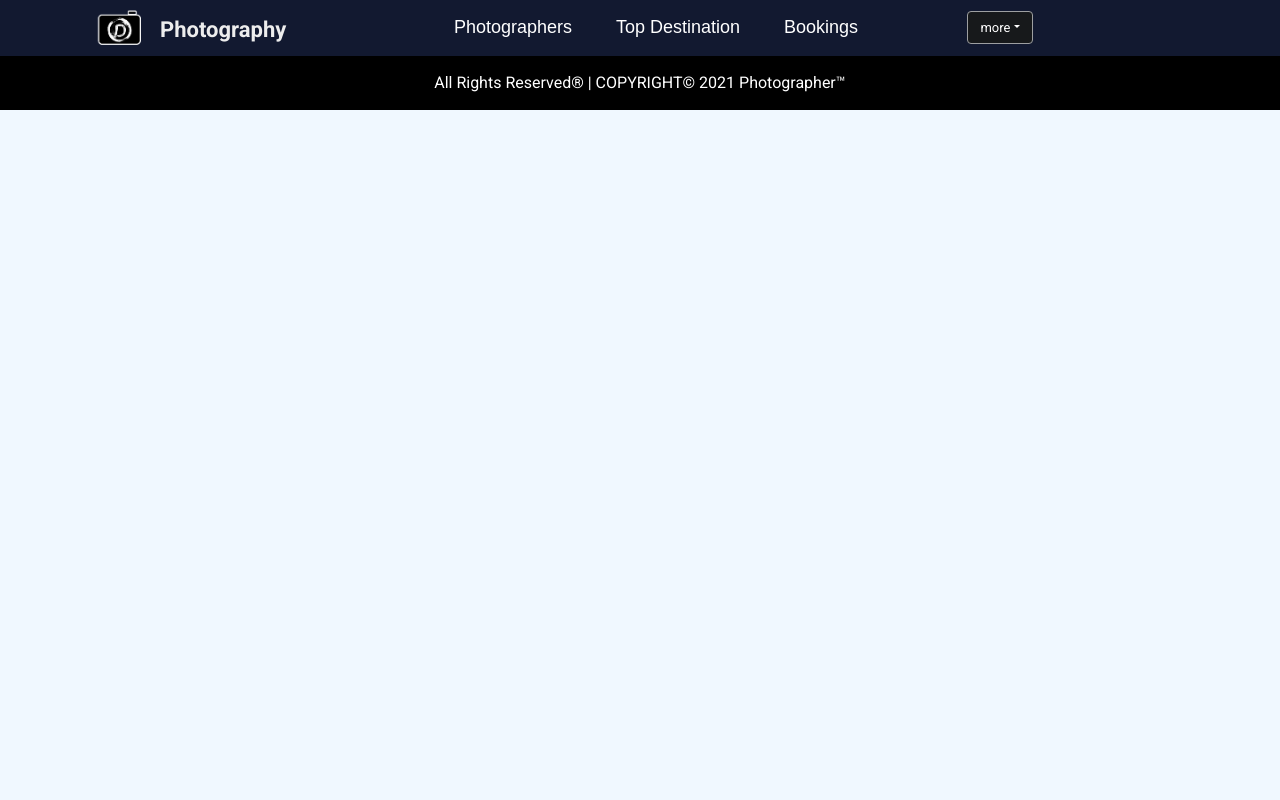
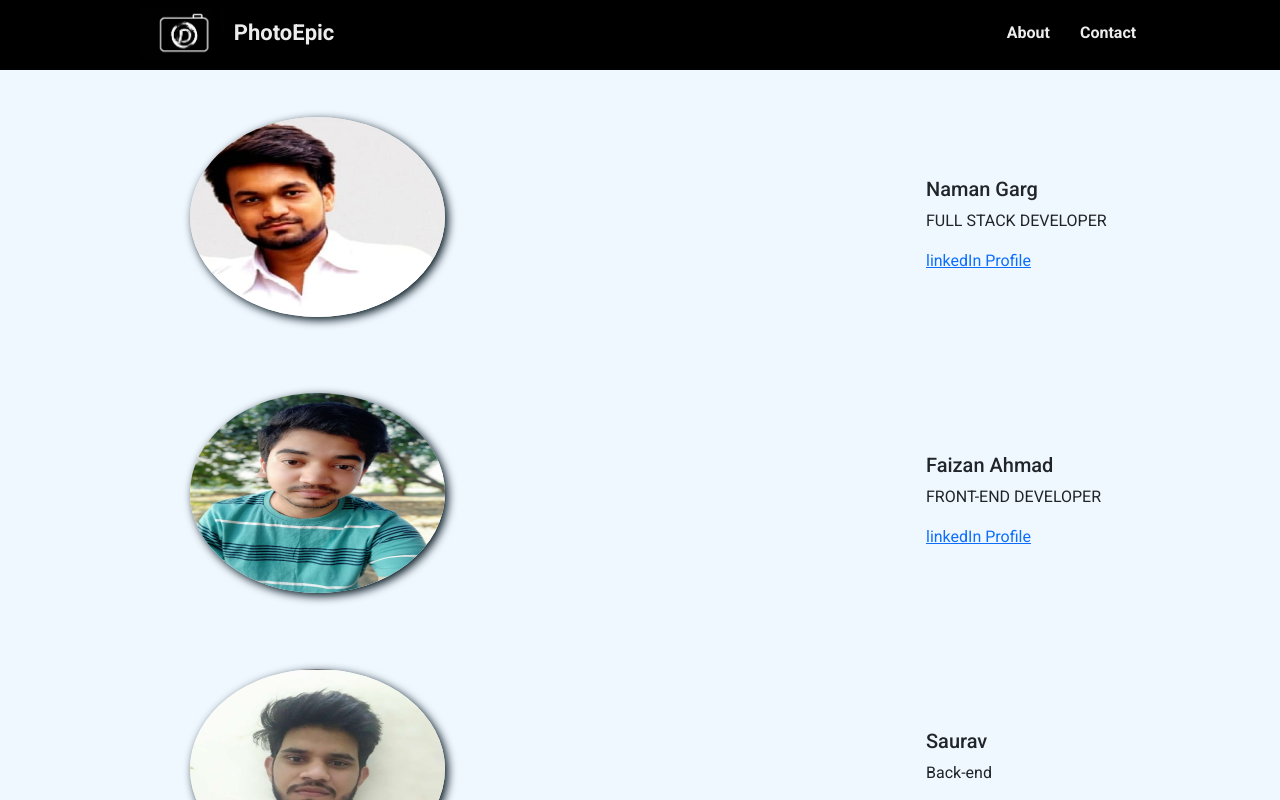
Before and after one commit to Naman-12911/Book-a-photographer, a React (Create React App) app in the folder frontend_photographer/: page /about in a window 1280 px wide. Shown: the top 800 px of the page. Built offline with nearby package versions, Linux system fonts and the light colour scheme.

Commit message:
website name changed

```diff
--- a/frontend_photographer/public/index.html
+++ b/frontend_photographer/public/index.html
@@ -27,7 +27,7 @@
       rel="stylesheet"
       href="https://fonts.googleapis.com/icon?family=Material+Icons"
     />
-    <title>Photography</title>
+    <title>PhotoEpic</title>
   </head>
   <body>
     <script
--- a/frontend_photographer/src/App.js
+++ b/frontend_photographer/src/App.js
@@ -12,7 +12,7 @@ const App = () => {
   // app.js file
   return (
     <>
-      <Router>{true ? <Appshell /> : <Root />}</Router>
+      <Router>{false ? <Appshell /> : <Root />}</Router>
     </>
   );
 };
--- a/frontend_photographer/src/components/portal1/About.js
+++ b/frontend_photographer/src/components/portal1/About.js
@@ -15,7 +15,7 @@ function About(props) {
                 <td>
                   <div className="img-member">
                   <h5>{props.head}</h5>
-                  <p>{props.para}</p> <a href={props.linkdin}><span class="iconify" data-icon="fa:linkedin"></span>linkedIn Profile</a>
+                  <p>{props.para}</p> <a href={props.linkdin}><span className="iconify" data-icon="fa:linkedin"></span>linkedIn Profile</a>
                   </div>
                 </td>
               </tr>
--- a/frontend_photographer/src/components/portal1/Home.js
+++ b/frontend_photographer/src/components/portal1/Home.js
@@ -7,7 +7,7 @@ const Header = () => {
     <>
       <div className="header">
         <div className="intro">
-          <p>Looking for a Photographer! yes</p>
+          <p>Looking for a Photographer!</p>
           <h1>
             <span> Hire </span> and <span> Earn Money </span>by Photography
           </h1>
--- a/frontend_photographer/src/components/portal1/Navbar.js
+++ b/frontend_photographer/src/components/portal1/Navbar.js
@@ -10,7 +10,7 @@ function Navbar() {
             <div class="inner-logo">
               <div className='navimg'> <img id='nav_img' src={navbar_logo} alt="" />
               </div>
-              <div className='logodiv'><Link id ='nav_text' to="/">Photography</Link>
+              <div className='logodiv'><Link id ='nav_text' to="/">PhotoEpic</Link>
               </div>
             </div>
             <div class="header-link"><Link  id ='nav-id' to="Contact">Contact</Link></div>
--- a/frontend_photographer/src/components/portal_customer/Booking.js
+++ b/frontend_photographer/src/components/portal_customer/Booking.js
@@ -10,6 +10,7 @@ function Booking() {
     const [photo, setPhoto] = useState([]);
     const parms = useParams();
   // fetch the data for the photographer
+
     useEffect(() => {
       async function fetchData() {
         const request = await ai
--- a/frontend_photographer/src/components/portal_customer/Main.js
+++ b/frontend_photographer/src/components/portal_customer/Main.js
@@ -13,7 +13,7 @@ function Main() {
           {/* 1st logo part  */}
           <div className='navimg_main'> <img id='nav_img' src={new_logo} alt="" />
               </div>
-          <div className='logodiv_main'><Link id ='nav_text' to="/">Photography</Link>
+          <div className='logodiv_main'><Link id ='nav_text' to="/">PhotoEpic</Link>
               </div>
 
           {/* 2nd menu part  */}
--- a/frontend_photographer/src/css/Form.css
+++ b/frontend_photographer/src/css/Form.css
@@ -3,9 +3,9 @@
   box-sizing: border-box;
   font-family: Roboto, sans-serif;
 }
-div {
+/* div {
   display: block;
-}
+} */
 a {
   color: #0d6efd;
   text-decoration: underline;
--- a/frontend_photographer/src/css/index.css
+++ b/frontend_photographer/src/css/index.css
@@ -56,7 +56,7 @@ nav ul li a:hover {
   color: #236c7e;
 }
 .intro p {
-  color:powderblue;
+  color:#817772;
   font-weight: 150000;
   font-size: large;
   font-family:'Gill Sans', 'Gill Sans MT', Calibri, 'Trebuchet MS', sans-serif;
--- a/frontend_photographer/src/shells/Root.js
+++ b/frontend_photographer/src/shells/Root.js
@@ -40,13 +40,13 @@ const App = () => {
         </Route>
         <Route path="/about">
           <About
-            para="All Rounder"
+            para="FULL STACK DEVELOPER"
             head="Naman Garg"
             photo={naman}
             linkdin="https://www.linkedin.com/in/naman-garg-935658201/"
           />
-          <About
-            para="Front-end"
+           <About
+            para="FRONT-END DEVELOPER"
             head="Faizan Ahmad"
             photo={faizan}
             linkdin="https://www.linkedin.com/in/faizan-ahmad-913965207/"
```
Also changed, not shown: frontend_photographer/src/css/about.css (+216 -0 lines).
